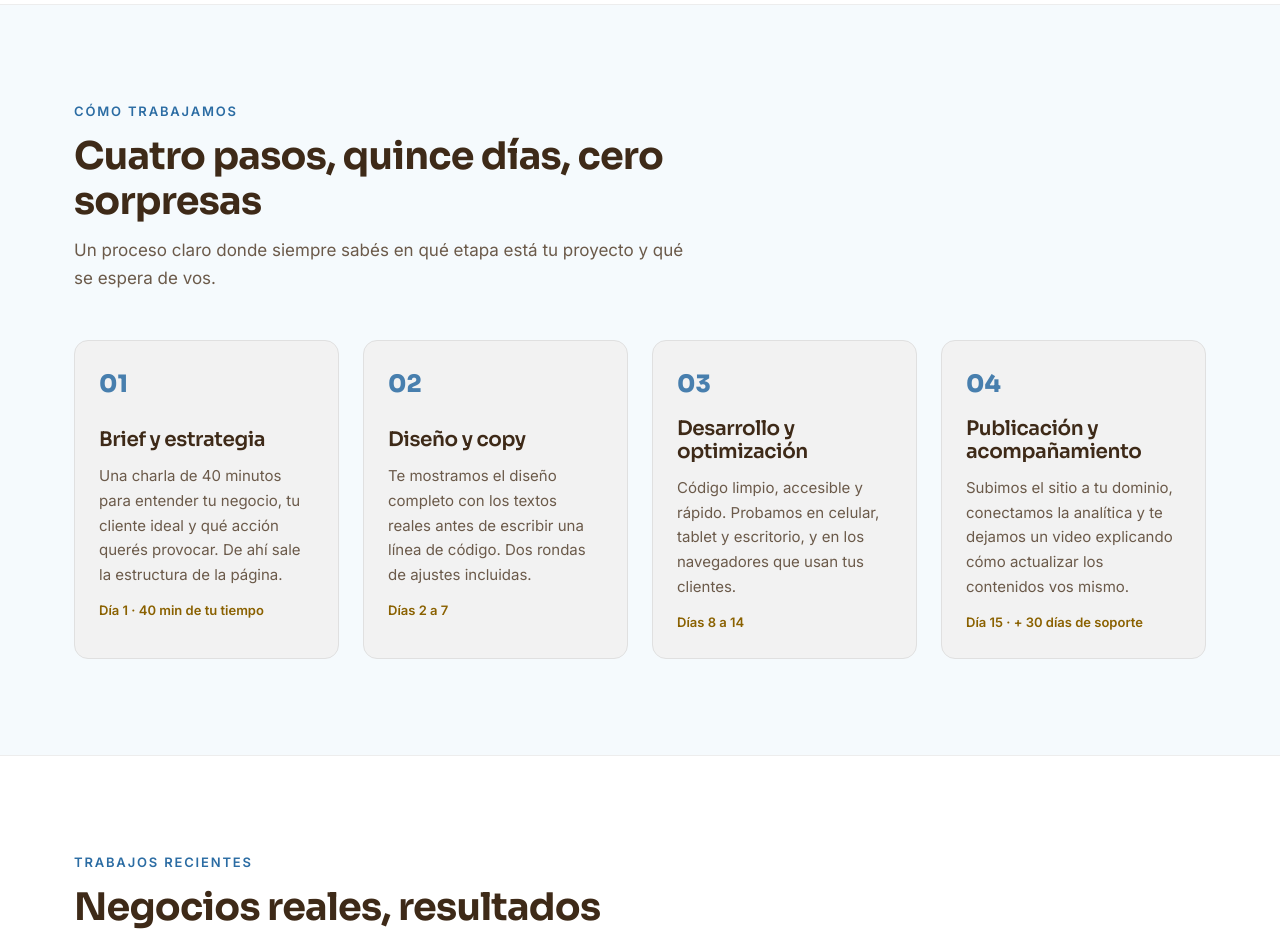
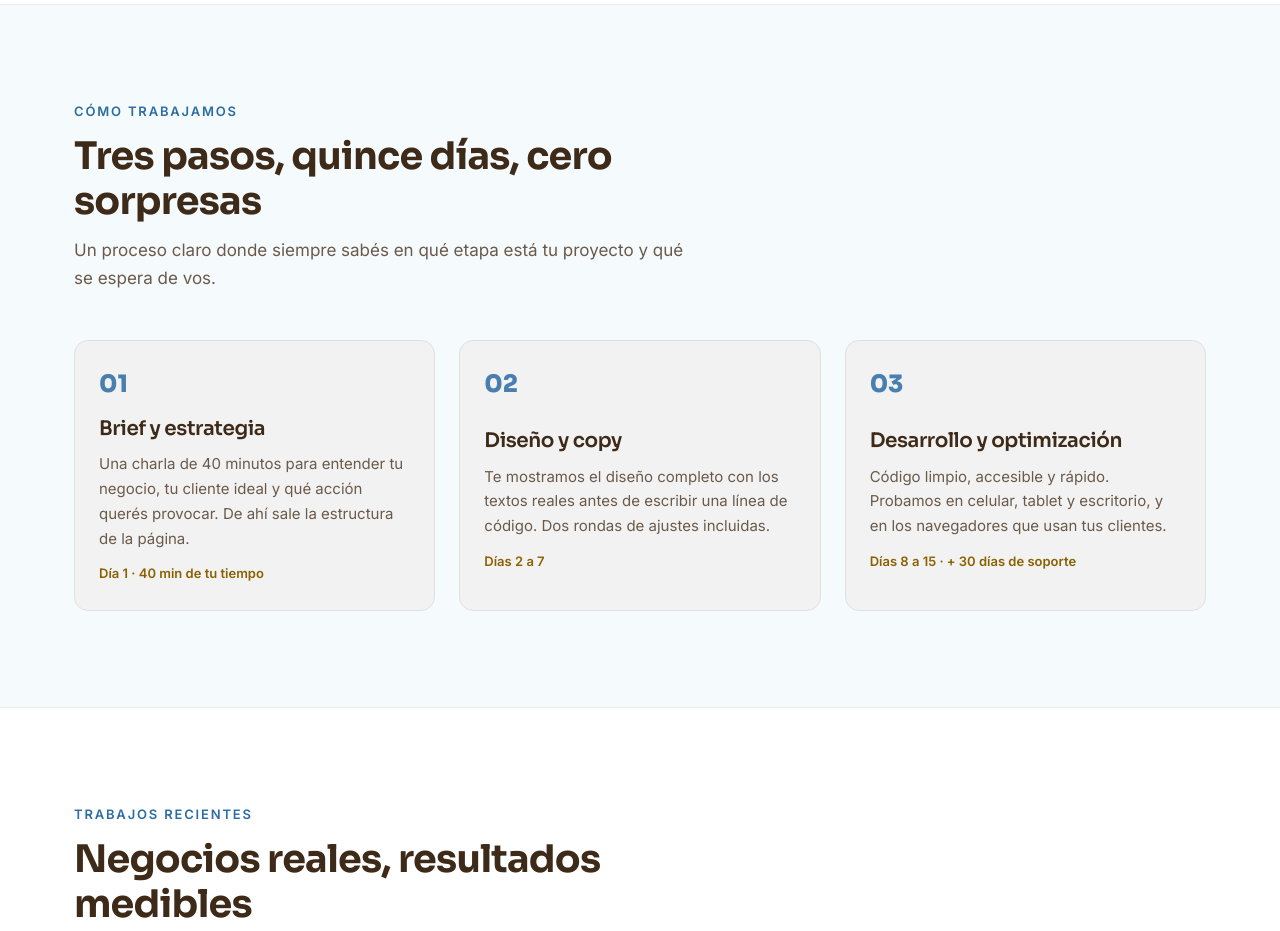
Before and after one commit to Ferez-Soluciones/Ferez-Soluciones, a React (Vite) app in the folder client/: page / in a window 1280 px wide. Shown: the part 1300-2231 px from the top of the page. Built offline with nearby package versions, Linux system fonts and the light colour scheme; no server answers.

Commit message:
cambios en diseño

```diff
--- a/client/src/components/sections/Process.tsx
+++ b/client/src/components/sections/Process.tsx
@@ -1,13 +1,13 @@
 /**
  * Section: Proceso
- * Responsibility: the four delivery steps.
+ * Responsibility: the three delivery steps.
  *
  * Static content: these steps describe how the studio works, not data it edits,
  * so they live in content/site.ts and never touch the API.
  *
  * Marked up as an ordered list because the steps genuinely happen in sequence —
  * that ordering is information, and `<ol>` is how it reaches assistive tech. The
- * "01…04" numerals are decorative duplicates of that semantics, hence aria-hidden.
+ * "01…03" numerals are decorative duplicates of that semantics, hence aria-hidden.
  */
 import { PROCESS_STEPS, SECTION_HEADINGS } from '../../content/site.js';
 import { useReveal } from '../../hooks/useReveal.js';
--- a/client/src/content/site.ts
+++ b/client/src/content/site.ts
@@ -53,7 +53,7 @@ export const HERO = {
   ]
 } as const;
 
-/** The four delivery steps. Static: they describe how the studio works, not data. */
+/** The three delivery steps. Static: they describe how the studio works, not data. */
 export const PROCESS_STEPS = [
   {
     number: '01',
@@ -71,13 +71,7 @@ export const PROCESS_STEPS = [
     number: '03',
     title: 'Desarrollo y optimización',
     text: 'Código limpio, accesible y rápido. Probamos en celular, tablet y escritorio, y en los navegadores que usan tus clientes.',
-    meta: 'Días 8 a 14'
-  },
-  {
-    number: '04',
-    title: 'Publicación y acompañamiento',
-    text: 'Subimos el sitio a tu dominio, conectamos la analítica y te dejamos un video explicando cómo actualizar los contenidos vos mismo.',
-    meta: 'Día 15 · + 30 días de soporte'
+    meta: 'Días 8 a 15 · + 30 días de soporte'
   }
 ] as const;
 
@@ -90,7 +84,7 @@ export const SECTION_HEADINGS = {
   },
   process: {
     eyebrow: 'Cómo trabajamos',
-    title: 'Cuatro pasos, quince días, cero sorpresas',
+    title: 'Tres pasos, quince días, cero sorpresas',
     lead: 'Un proceso claro donde siempre sabés en qué etapa está tu proyecto y qué se espera de vos.'
   },
   portfolio: {
--- a/client/src/styles/process.css
+++ b/client/src/styles/process.css
@@ -45,8 +45,8 @@
   .steps { grid-template-columns: repeat(2, 1fr); }
 }
 
-/* --- ≥ 1120px: four across, number stacked above the body --- */
+/* --- ≥ 1120px: three across, number stacked above the body --- */
 @media (min-width: 1120px) {
-  .steps { grid-template-columns: repeat(4, 1fr); }
+  .steps { grid-template-columns: repeat(3, 1fr); }
   .step { grid-template-columns: 1fr; gap: var(--space-sm); }
 }
```
